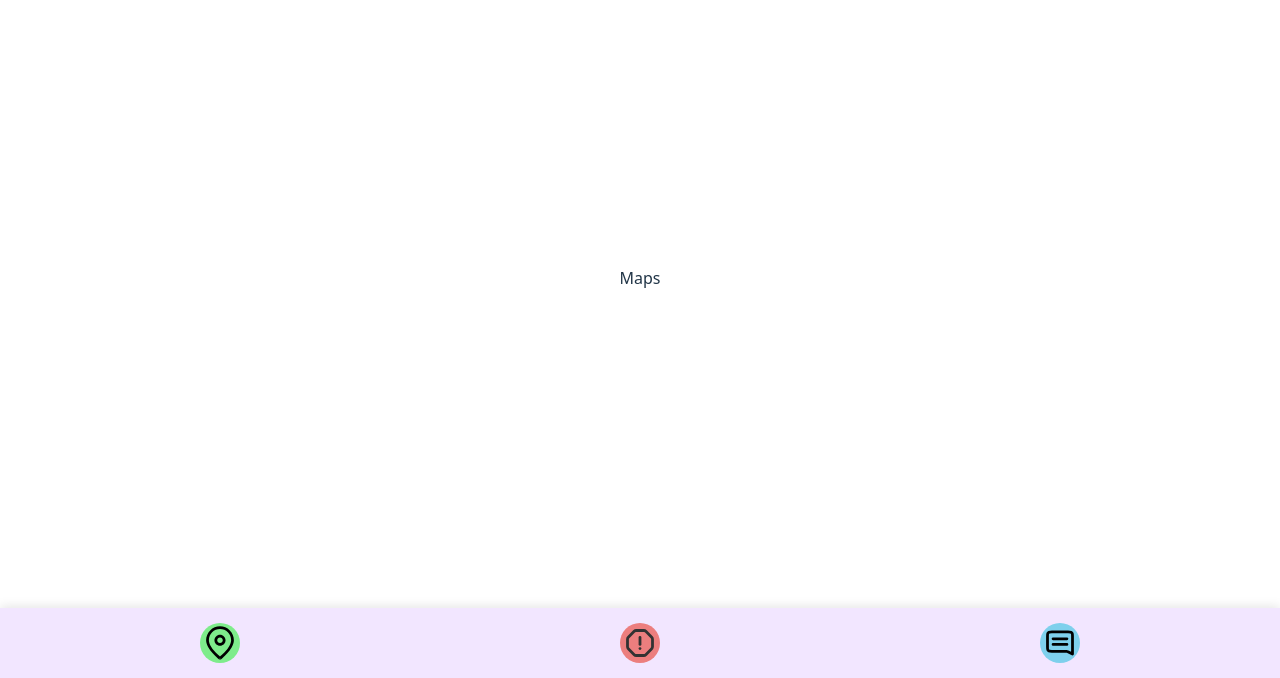
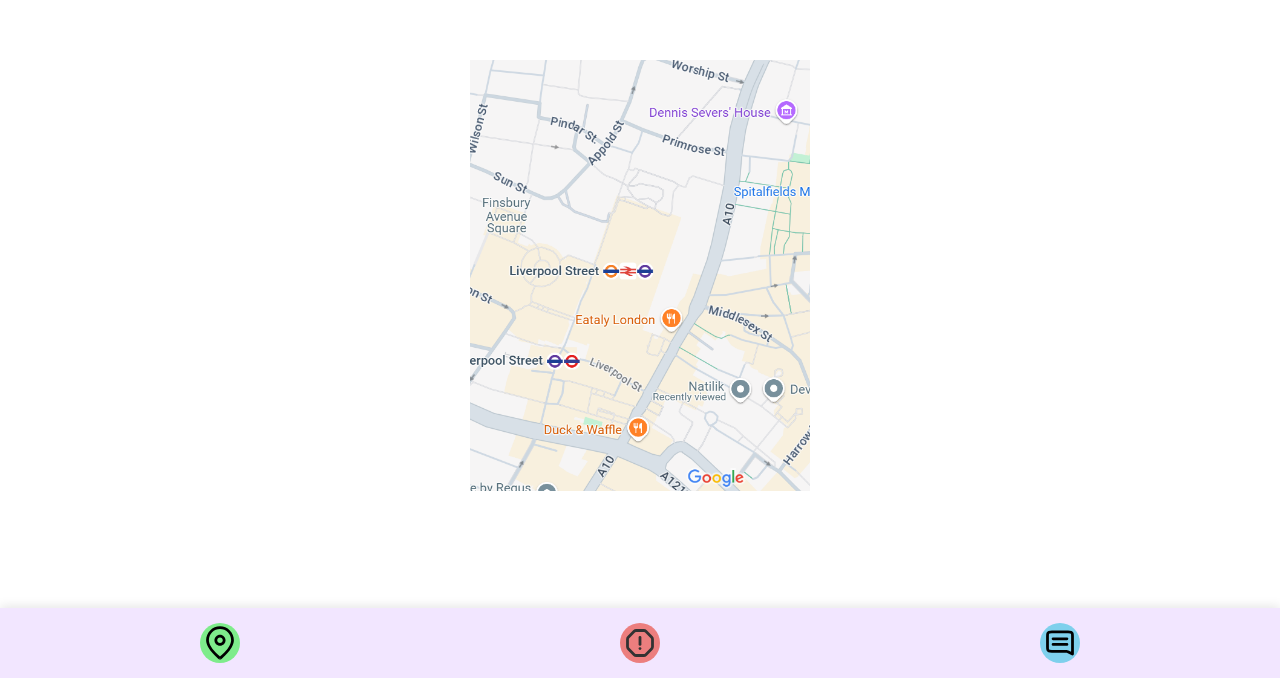
Before and after one commit to Hollerina/GoSafe, a React (Vite) app in the folder goSafe/: page /maps in a window 1280 px wide. Shown: the part 122-800 px from the top of the page. Built offline with nearby package versions, Linux system fonts and the light colour scheme.

Commit message:
Add map image

```diff
--- a/goSafe/src/Maps.tsx
+++ b/goSafe/src/Maps.tsx
@@ -3,7 +3,7 @@
 export const Maps = () => {
   return (
     <>
-      <div>Maps</div>
+      <img src='../public/google-maps.png' width='340px' height='431px' />
       <nav
         style={{
           position: 'fixed',
```
Also changed, not shown: goSafe/public/google-maps.png (added).
